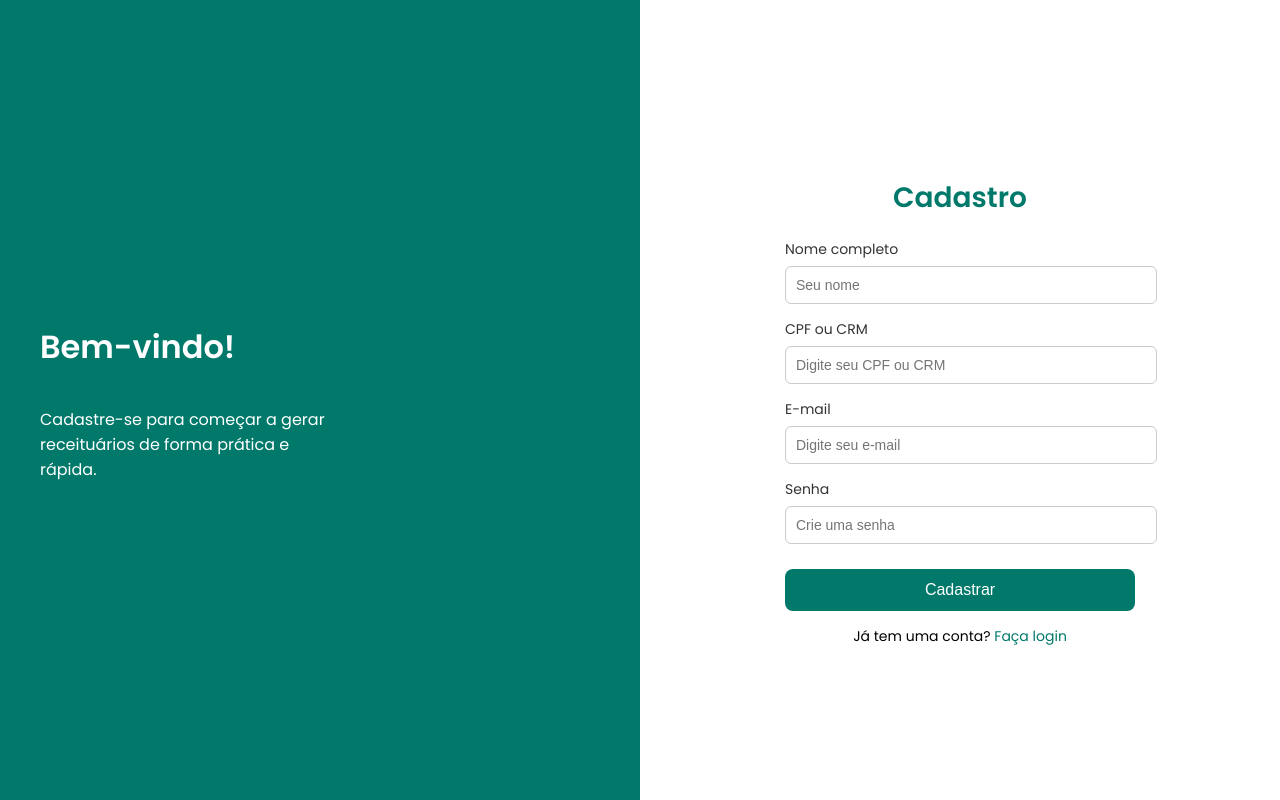
After one commit to Pablofsantosz/Projeto_Engenharia_De_Software, a Python web app: template templates/cadastro.html in a window 1280 px wide. The commit adds this page. Run offline with Jinja, Linux system fonts and the light colour scheme; the template is opened without the code that fills it, so the values that code supplies are empty.

Commit message:
paginas(html)login,cadastro

```diff
--- /dev/null
+++ b/templates/cadastro.html
@@ -0,0 +1,146 @@
+<!DOCTYPE html>
+<html lang="pt-BR">
+<head>
+  <meta charset="UTF-8" />
+  <meta name="viewport" content="width=device-width, initial-scale=1.0"/>
+  <title>Cadastro - Receituário UPA</title>
+  <link href="https://fonts.googleapis.com/css2?family=Poppins:wght@400;600&display=swap" rel="stylesheet"/>
+  <style>
+    body {
+      margin: 0;
+      font-family: 'Poppins', sans-serif;
+      background-color: #f8f9fa;
+    }
+
+    .container {
+      display: flex;
+      height: 100vh;
+    }
+
+    .left-panel {
+      flex: 1;
+      background-color: #00796B;
+      color: white;
+      display: flex;
+      flex-direction: column;
+      justify-content: center;
+      padding: 40px;
+    }
+
+    .left-panel h1 {
+      font-size: 32px;
+      margin-bottom: 20px;
+    }
+
+    .left-panel p {
+      font-size: 16px;
+      max-width: 300px;
+    }
+
+    .right-panel {
+      flex: 1;
+      background-color: white;
+      display: flex;
+      flex-direction: column;
+      justify-content: center;
+      align-items: center;
+      padding: 40px;
+    }
+
+    .right-panel h2 {
+      color: #00796B;
+      font-size: 28px;
+      margin-bottom: 20px;
+    }
+
+    form {
+      width: 100%;
+      max-width: 350px;
+    }
+
+    .form-group {
+      margin-bottom: 15px;
+    }
+
+    .form-group label {
+      display: block;
+      margin-bottom: 6px;
+      font-size: 14px;
+      color: #333;
+    }
+
+    .form-group input {
+      width: 100%;
+      padding: 10px;
+      border: 1px solid #ccc;
+      border-radius: 6px;
+      font-size: 14px;
+    }
+
+    .btn {
+      background-color: #00796B;
+      color: white;
+      border: none;
+      padding: 12px;
+      border-radius: 8px;
+      font-size: 16px;
+      cursor: pointer;
+      width: 100%;
+      margin-top: 10px;
+    }
+
+    .btn:hover {
+      background-color: #005f56;
+    }
+
+    .back {
+      margin-top: 15px;
+      text-align: center;
+      font-size: 14px;
+    }
+
+    .back a {
+      color: #00796B;
+      text-decoration: none;
+    }
+
+    .back a:hover {
+      text-decoration: underline;
+    }
+  </style>
+</head>
+<body>
+  <div class="container">
+    <div class="left-panel">
+      <h1>Bem-vindo!</h1>
+      <p>Cadastre-se para começar a gerar receituários de forma prática e rápida.</p>
+    </div>
+
+    <div class="right-panel">
+      <h2>Cadastro</h2>
+      <form>
+        <div class="form-group">
+          <label for="nome">Nome completo</label>
+          <input type="text" id="nome" placeholder="Seu nome" required>
+        </div>
+        <div class="form-group">
+          <label for="cpfcrm">CPF ou CRM</label>
+          <input type="text" id="cpfcrm" placeholder="Digite seu CPF ou CRM" required>
+        </div>
+        <div class="form-group">
+          <label for="email">E-mail</label>
+          <input type="email" id="email" placeholder="Digite seu e-mail" required>
+        </div>
+        <div class="form-group">
+          <label for="senha">Senha</label>
+          <input type="password" id="senha" placeholder="Crie uma senha" required>
+        </div>
+        <button class="btn" type="submit">Cadastrar</button>
+        <div class="back">
+          Já tem uma conta? <a href="login.html">Faça login</a>
+        </div>
+      </form>
+    </div>
+  </div>
+</body>
+</html>
```
Also changed, not shown: templates/login.html (line endings or trailing spaces).
